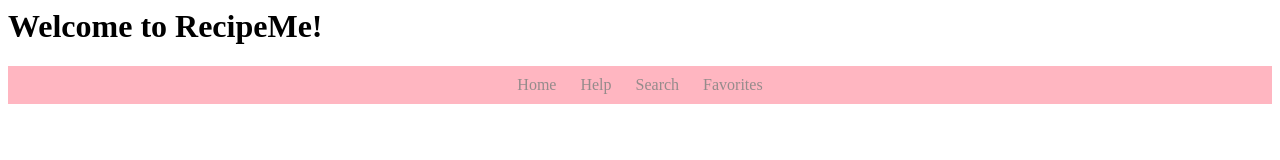
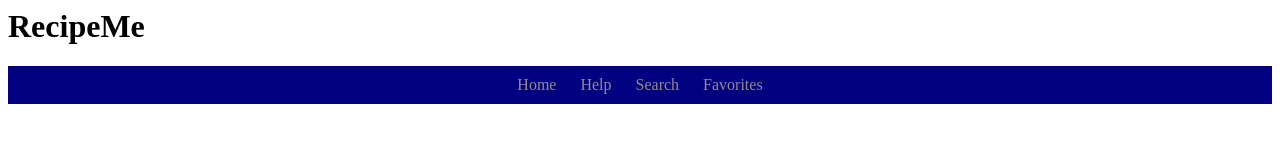
Before and after one commit to jbconway/INST377FinalProject, a plain HTML site: page SearchPage.html in a window 1280 px wide. Drawn offline with Linux system fonts and the light colour scheme.

Commit message:
adding about page

```diff
--- a/INST377Final-style.css
+++ b/INST377Final-style.css
@@ -1,5 +1,5 @@
 #main-nav {
-    background-color: lightpink;
+    background-color: navy;
     text-align: center;
   }
 
--- a/SearchPage.html
+++ b/SearchPage.html
@@ -6,11 +6,11 @@
     </head>
 
     <body>
-      <!-- Header Section -->
-      <header id="bar">
-        <h1>Welcome to RecipeMe!</h1>
-      </header>
 
+        <!-- Header Section -->
+        <header id="main-header">
+            <h1>RecipeMe</h1>
+        </header>
       <!-- Navigaiton Section -->
       <nav id="main-nav">
         <ul>
```
Also changed, not shown: FavoritesPage.html (+5 -4 lines), HelpPage.html (+6 -5 lines), HomePage.html (+8 -0 lines), AboutPage.html (added).
